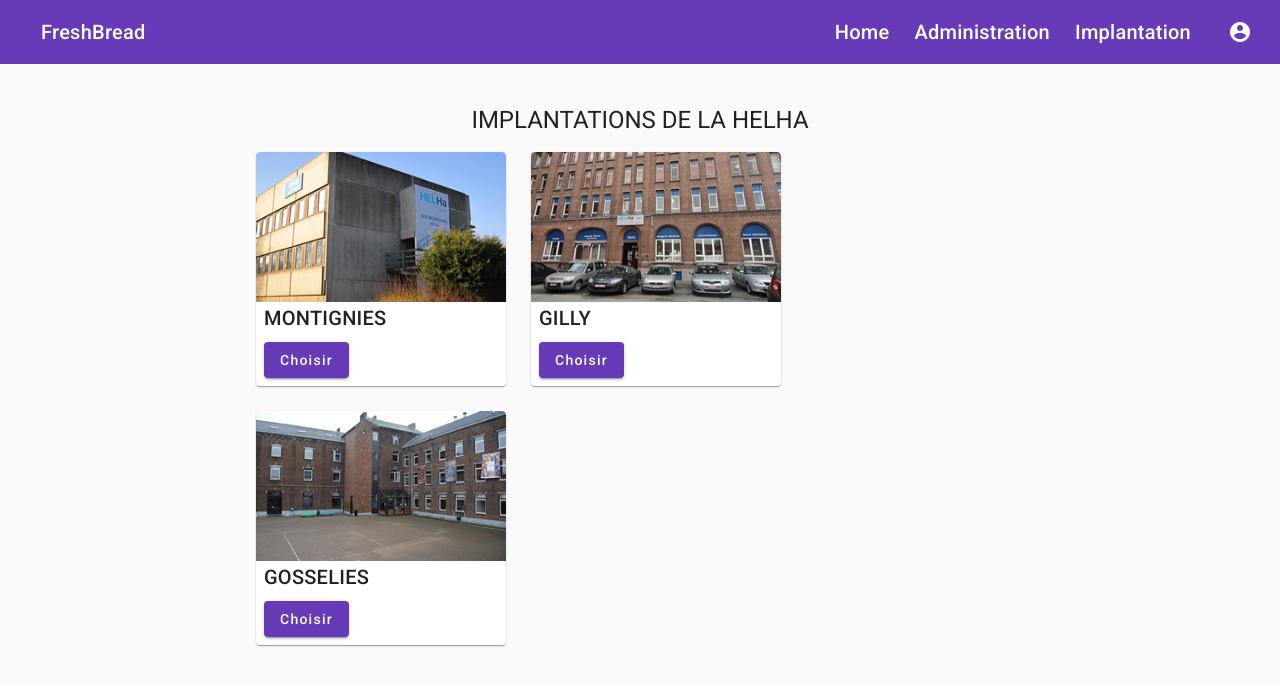
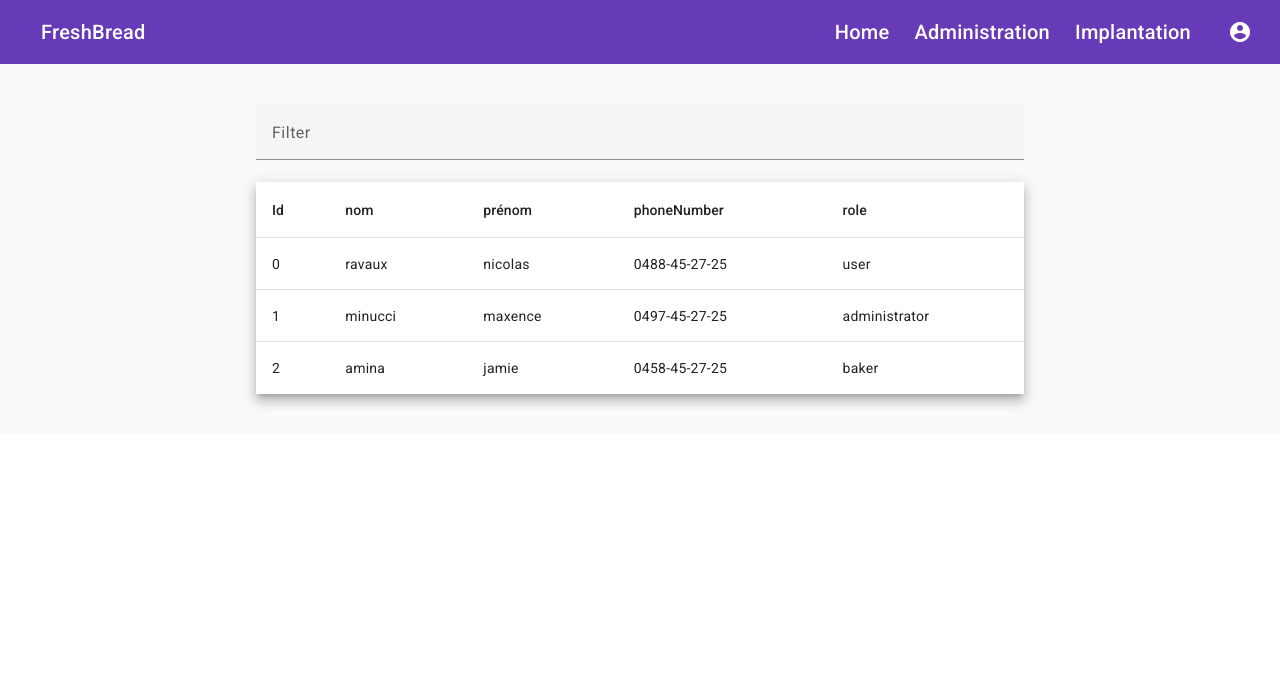
Before and after one commit to NicolasR64/FreshBread-Front, an Angular app: page /administration in a window 1280 px wide. Shown: the top 686 px of the page. Built offline with nearby package versions, Linux system fonts and the light colour scheme.

Commit message:
merge fix

```diff
--- /dev/null
+++ b/src/app/administration/administration.component.css
@@ -0,0 +1,8 @@
+table {
+  width: 100%;
+}
+
+.mat-mdc-form-field {
+  font-size: 14px;
+  width: 100%;
+}
--- /dev/null
+++ b/src/app/administration/administration.component.html
@@ -0,0 +1,51 @@
+<div class="container">
+  <mat-card>
+
+  </mat-card>
+
+  <mat-form-field appearance="fill">
+    <mat-label>Filter</mat-label>
+    <input matInput (keyup)="applyFilter($event)" placeholder="Filtre sur toutes valeurs" #input>
+  </mat-form-field>
+
+  <table mat-table [dataSource]="dataSource" class="mat-elevation-z8">
+
+    <!-- id Column -->
+    <ng-container matColumnDef="id">
+      <th mat-header-cell *matHeaderCellDef> Id </th>
+      <td mat-cell *matCellDef="let element"> {{element.id}} </td>
+    </ng-container>
+
+    <!-- name Column -->
+    <ng-container matColumnDef="name">
+      <th mat-header-cell *matHeaderCellDef> nom </th>
+      <td mat-cell *matCellDef="let element"> {{element.name}} </td>
+    </ng-container>
+
+    <!-- firstName Column -->
+    <ng-container matColumnDef="firstName">
+      <th mat-header-cell *matHeaderCellDef> prénom </th>
+      <td mat-cell *matCellDef="let element"> {{element.firstName}} </td>
+    </ng-container>
+
+    <!-- phoneNumber Column -->
+    <ng-container matColumnDef="phoneNumber">
+      <th mat-header-cell *matHeaderCellDef> phoneNumber </th>
+      <td mat-cell *matCellDef="let element"> {{element.phoneNumber}} </td>
+    </ng-container>
+
+    <!-- role Column -->
+    <ng-container matColumnDef="role">
+      <th mat-header-cell *matHeaderCellDef> role </th>
+      <td mat-cell *matCellDef="let element"> {{element.role}} </td>
+    </ng-container>
+
+    <tr mat-header-row *matHeaderRowDef="column"></tr>
+    <tr mat-row *matRowDef="let row; columns: column;"></tr>
+
+    <!-- Row shown when there is no matching data. -->
+    <tr class="mat-row" *matNoDataRow>
+      <td class="mat-cell" colspan="4">No data matching the filter "{{input.value}}"</td>
+    </tr>
+  </table>
+</div>
--- /dev/null
+++ b/src/app/administration/administration.component.ts
@@ -0,0 +1,63 @@
+import { Component, OnInit } from '@angular/core';
+import { MatTableDataSource } from '@angular/material/table';
+
+
+// only for test, delete for production
+export interface user{
+  id: number;
+  name: string;
+  firstName: string;
+  phoneNumber: string;
+  password: string;
+  role: string;
+}
+// only for test, delete for production
+const USERS: user[] = [
+  {
+    id: 0,
+    name: 'ravaux',
+    firstName: 'nicolas',
+    phoneNumber: '0488-45-27-25',
+    password: 'password',
+    role: 'user',
+  },
+  {
+    id: 1,
+    name: 'minucci',
+    firstName: 'maxence',
+    phoneNumber: '0497-45-27-25',
+    password: 'password',
+    role: 'administrator',
+  },
+  {
+    id: 2,
+    name: 'amina',
+    firstName: 'jamie',
+    phoneNumber: '0458-45-27-25',
+    password: 'password',
+    role: 'baker',
+  },
+
+]
+
+@Component({
+  selector: 'app-administration',
+  templateUrl: './administration.component.html',
+  styleUrls: ['./administration.component.css']
+})
+
+export class AdministrationComponent implements OnInit{
+
+  ngOnInit(): void {
+
+  }
+
+  column: string[] = ['id', 'name', 'firstName', 'phoneNumber', 'role'];
+  dataSource = new MatTableDataSource(USERS);
+
+  applyFilter(event: Event) {
+    const filterValue = (event.target as HTMLInputElement).value;
+    this.dataSource.filter = filterValue.trim().toLowerCase();
+  }
+
+}
--- a/src/app/app-routing.module.ts
+++ b/src/app/app-routing.module.ts
@@ -1,3 +1,4 @@
+import { AdministrationComponent } from './administration/administration.component';
 import { NgModule } from '@angular/core';
 import { RouterModule, Routes } from '@angular/router';
 import { BakeryComponent } from './bakery/bakery.component';
@@ -8,6 +9,7 @@
   { path: 'home', component: HomeComponent },
   { path: 'navigation', component: PrimaryNavBarComponent },
   { path: 'bakery/:id', component: BakeryComponent },
+  { path: 'administration', component: AdministrationComponent },
   { path: '',   redirectTo: '/home', pathMatch: 'full' },
   { path: '**', component: HomeComponent }
 ];
--- a/src/app/primary-nav-bar/primary-nav-bar.component.html
+++ b/src/app/primary-nav-bar/primary-nav-bar.component.html
@@ -8,7 +8,7 @@
             <span>FreshBread</span>
             <span class="spacer"></span>
             <span class="navbar-link"><a [routerLink]="['/home']">Home</a></span>
-            <span class="navbar-link"><a [routerLink]="['/adinistration']">Administration</a></span>
+            <span class="navbar-link"><a [routerLink]="['/administration']">Administration</a></span>
             <span class="navbar-link"><a [routerLink]="['/location']">Implantation</a></span>
             <span class="navbar-link ">
               <button mat-icon-button class="buttonNavBar" aria-label="Button to login or registration">
```
Also changed, not shown: src/app/app.module.ts (+20 -10 lines), src/app/models/location.ts (line endings or trailing spaces), 1 other file (tests, documents, lock files or other folders).
